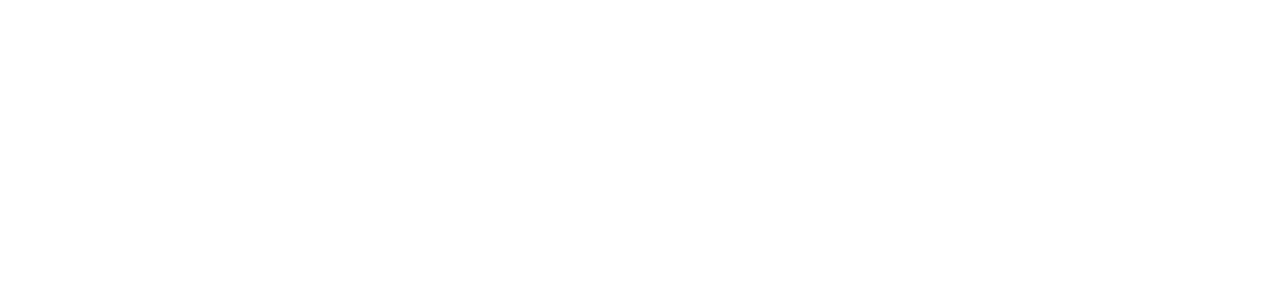
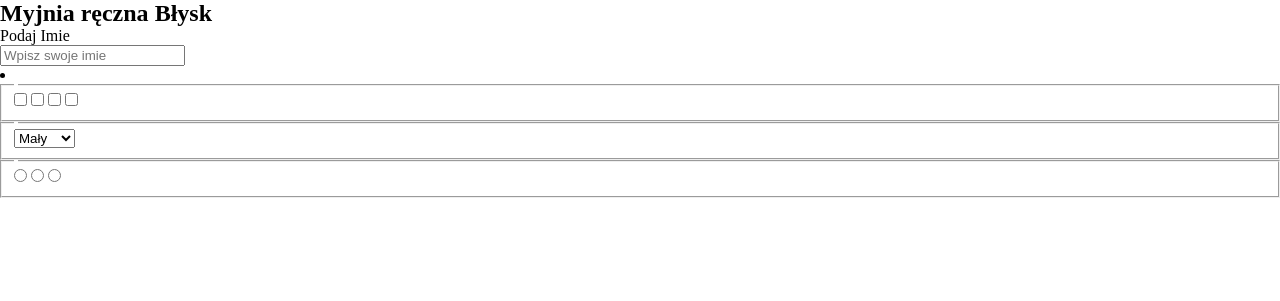
Before and after one commit to Lim0x1/Main, a plain HTML site: page 2P/index.html in a window 1280 px wide. Drawn offline with Linux system fonts and the light colour scheme.

Commit message:
added basic

```diff
--- a/2P/index.html
+++ b/2P/index.html
@@ -3,9 +3,47 @@
 <head>
     <meta charset="UTF-8">
     <meta name="viewport" content="width=device-width, initial-scale=1.0">
-    <title>Document</title>
+    <title>Myjnia</title>
+    <link rel="stylesheet" href="style.css">
 </head>
 <body>
+    <div id="container">
+        <nav><h1>Myjnia ręczna <span id="title">Błysk</span></h1></nav>
+        <main>
+            <header>
+                <p>Podaj Imie</p>
+                <input type="text" placeholder="Wpisz swoje imie" required>
+            </header>
+            <li>
+                <ul></ul>
+                <ul></ul>
+            </li>
 
+            <fieldset>
+                <legend></legend>
+                <input type="checkbox">
+                <input type="checkbox">
+                <input type="checkbox">
+                <input type="checkbox">
+            </fieldset>
+            <fieldset>
+                <legend></legend>
+                <select>
+                    <option value="">Mały</option>
+                    <option value="">Średni</option>
+                    <option value=""></option>
+                    <option value=""></option>
+                </select>
+            </fieldset>
+            <fieldset>
+                <legend></legend>
+                <input type="radio" name="" id=""></input>
+                <input type="radio" name="" id="">
+                <input type="radio" name="" id="">
+            </fieldset>
+        </main>
+        <aside></aside>
+        <footer></footer>
+    </div>
 </body>
 </html>
--- a/2P/style.css
+++ b/2P/style.css
@@ -0,0 +1,18 @@
+*{
+    margin:0;
+}
+#container{
+    width:100%;
+}
+
+
+
+
+
+
+
+footer{
+    height: 100px;
+    border:1px;
+    border-radius:;
+}
```
